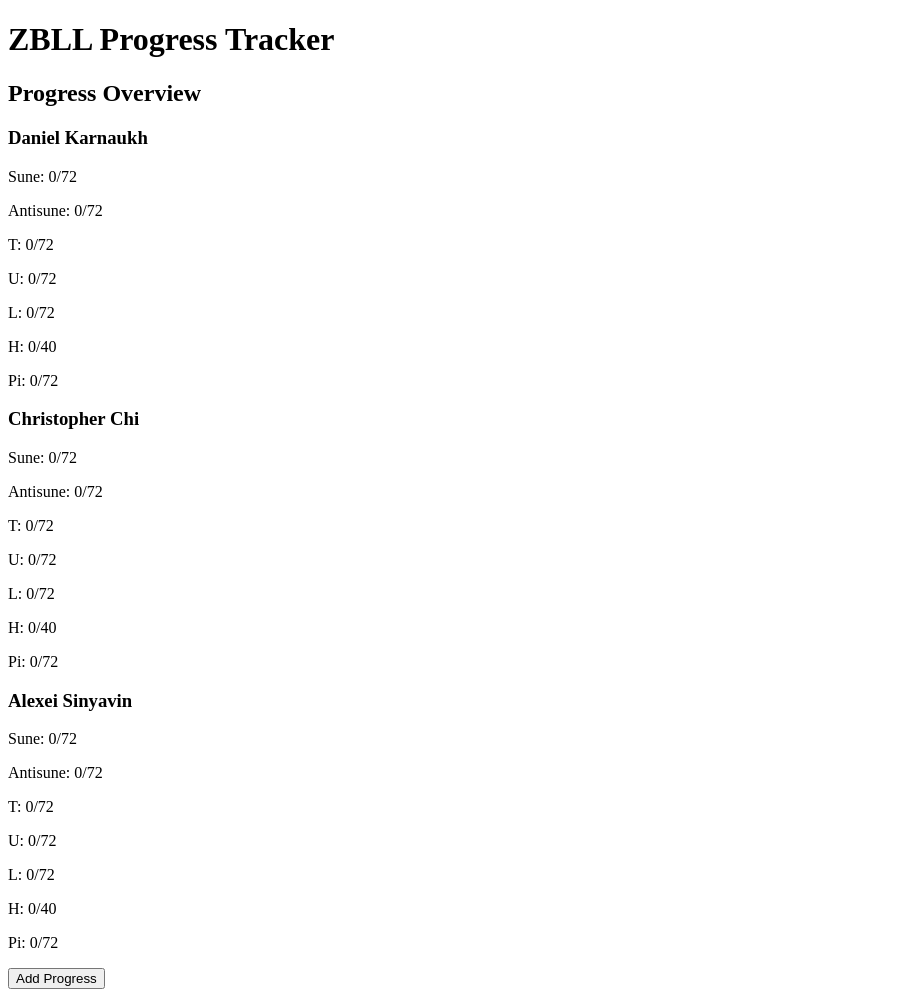
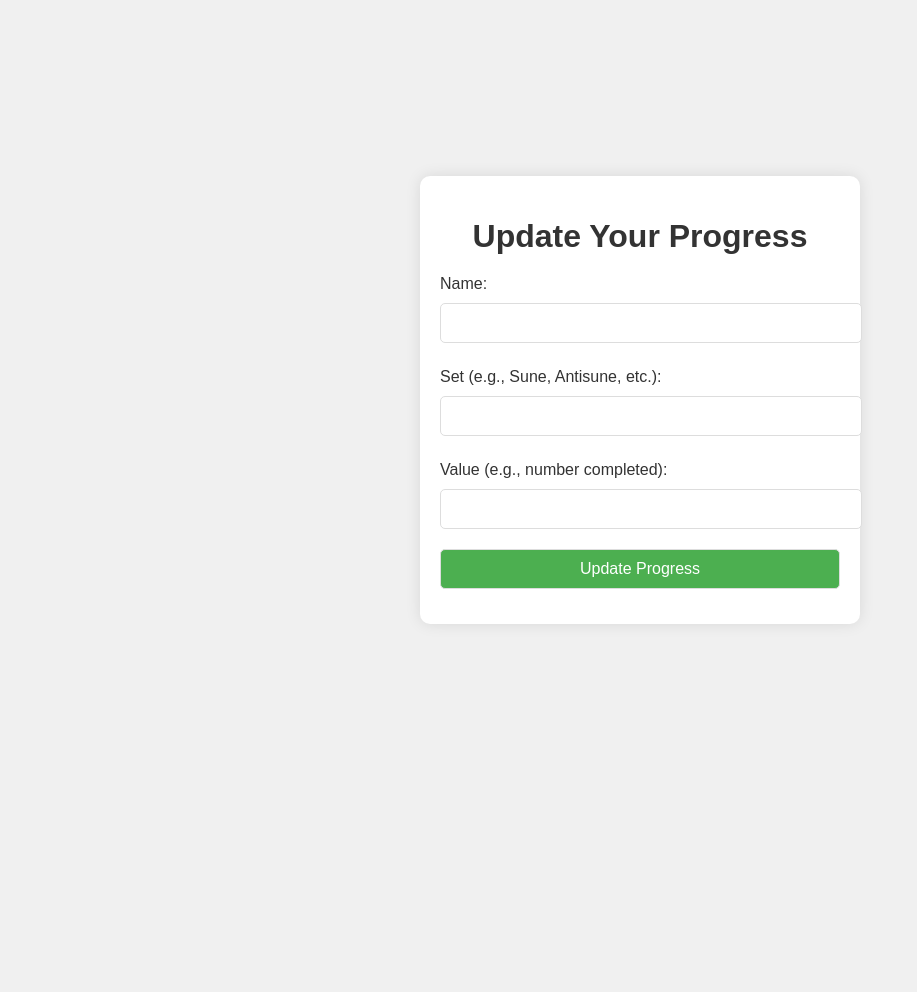
Before and after one commit to ajk549/website, a plain HTML site: page update.html in a window 1280 px wide. Shown: the whole page, without its empty margins (0-917 px from the left). After the commit the page ends 800 px from the top, so only its background shows below. Drawn offline with Linux system fonts and the light colour scheme.

Commit message:
Update update.html

```diff
--- a/update.html
+++ b/update.html
@@ -1,83 +1,98 @@
 <!DOCTYPE html>
 <html lang="en">
 <head>
-  <meta charset="UTF-8">
-  <meta name="viewport" content="width=device-width, initial-scale=1.0">
-  <title>ZBLL Tracker</title>
-  <link rel="stylesheet" href="styles.css">
+    <meta charset="UTF-8">
+    <meta name="viewport" content="width=device-width, initial-scale=1.0">
+    <title>Update ZBLL Progress</title>
+    <style>
+        body {
+            font-family: Arial, sans-serif;
+            background-color: #f0f0f0;
+            color: #333;
+            margin: 0;
+            padding: 0;
+            display: flex;
+            justify-content: center;
+            align-items: center;
+            height: 100vh;
+        }
+        .container {
+            background-color: white;
+            padding: 20px;
+            border-radius: 10px;
+            box-shadow: 0 0 15px rgba(0, 0, 0, 0.1);
+            width: 100%;
+            max-width: 400px;
+        }
+        h1 {
+            text-align: center;
+            margin-bottom: 20px;
+        }
+        label {
+            font-size: 16px;
+            display: block;
+            margin: 10px 0 5px;
+        }
+        input, button {
+            width: 100%;
+            padding: 10px;
+            font-size: 16px;
+            margin: 5px 0 15px;
+            border: 1px solid #ddd;
+            border-radius: 5px;
+        }
+        button {
+            background-color: #4CAF50;
+            color: white;
+            cursor: pointer;
+        }
+        button:hover {
+            background-color: #45a049;
+        }
+    </style>
 </head>
 <body>
-  <h1>ZBLL Progress Tracker</h1>
+    <div class="container">
+        <h1>Update Your Progress</h1>
+        <form id="update-form">
+            <label for="name">Name:</label>
+            <input type="text" id="name" required>
 
-  <!-- Main screen with progress display -->
-  <div id="progressScreen">
-    <h2>Progress Overview</h2>
-    <div class="progress-box" id="daniel-progress">
-      <h3>Daniel Karnaukh</h3>
-      <p>Sune: 0/72</p>
-      <p>Antisune: 0/72</p>
-      <p>T: 0/72</p>
-      <p>U: 0/72</p>
-      <p>L: 0/72</p>
-      <p>H: 0/40</p>
-      <p>Pi: 0/72</p>
+            <label for="set">Set (e.g., Sune, Antisune, etc.):</label>
+            <input type="text" id="set" required>
+
+            <label for="value">Value (e.g., number completed):</label>
+            <input type="number" id="value" required>
+
+            <button type="submit">Update Progress</button>
+        </form>
+        <div id="response-message" class="message"></div>
     </div>
 
-    <div class="progress-box" id="christopher-progress">
-      <h3>Christopher Chi</h3>
-      <p>Sune: 0/72</p>
-      <p>Antisune: 0/72</p>
-      <p>T: 0/72</p>
-      <p>U: 0/72</p>
-      <p>L: 0/72</p>
-      <p>H: 0/40</p>
-      <p>Pi: 0/72</p>
-    </div>
+    <script>
+        // Handle form submission
+        document.getElementById('update-form').addEventListener('submit', async (event) => {
+            event.preventDefault();
 
-    <div class="progress-box" id="alexei-progress">
-      <h3>Alexei Sinyavin</h3>
-      <p>Sune: 0/72</p>
-      <p>Antisune: 0/72</p>
-      <p>T: 0/72</p>
-      <p>U: 0/72</p>
-      <p>L: 0/72</p>
-      <p>H: 0/40</p>
-      <p>Pi: 0/72</p>
-    </div>
+            const name = document.getElementById('name').value;
+            const set = document.getElementById('set').value;
+            const value = document.getElementById('value').value;
 
-    <button onclick="goToUpdateScreen()">Add Progress</button>
-  </div>
+            try {
+                const response = await fetch('http://localhost:3000/api/progress/update', {
+                    method: 'POST',
+                    headers: {
+                        'Content-Type': 'application/json'
+                    },
+                    body: JSON.stringify({ name, set, value })
+                });
 
-  <!-- Add progress screen -->
-  <div id="addProgressScreen" style="display: none;">
-    <h2>Update ZBLL Progress</h2>
-    <form id="progressForm">
-      <label for="person">Choose a person:</label>
-      <select id="person" name="person">
-        <option value="daniel">Daniel Karnaukh</option>
-        <option value="christopher">Christopher Chi</option>
-        <option value="alexei">Alexei Sinyavin</option>
-      </select>
-
-      <label for="set">Choose a set:</label>
-      <select id="set" name="set">
-        <option value="sune">Sune</option>
-        <option value="antisune">Antisune</option>
-        <option value="t">T</option>
-        <option value="u">U</option>
-        <option value="l">L</option>
-        <option value="h">H</option>
-        <option value="pi">Pi</option>
-      </select>
-
-      <label for="completed">Completed Algorithms:</label>
-      <input type="number" id="completed" name="completed" min="0" required>
-
-      <button type="submit">Submit</button>
-    </form>
-    <button onclick="goToMainScreen()">Back to Progress</button>
-  </div>
-
-  <script src="app.js"></script>
+                const result = await response.text();
+                document.getElementById('response-message').textContent = result;
+            } catch (error) {
+                console.error('Error updating progress:', error);
+            }
+        });
+    </script>
 </body>
 </html>
```
